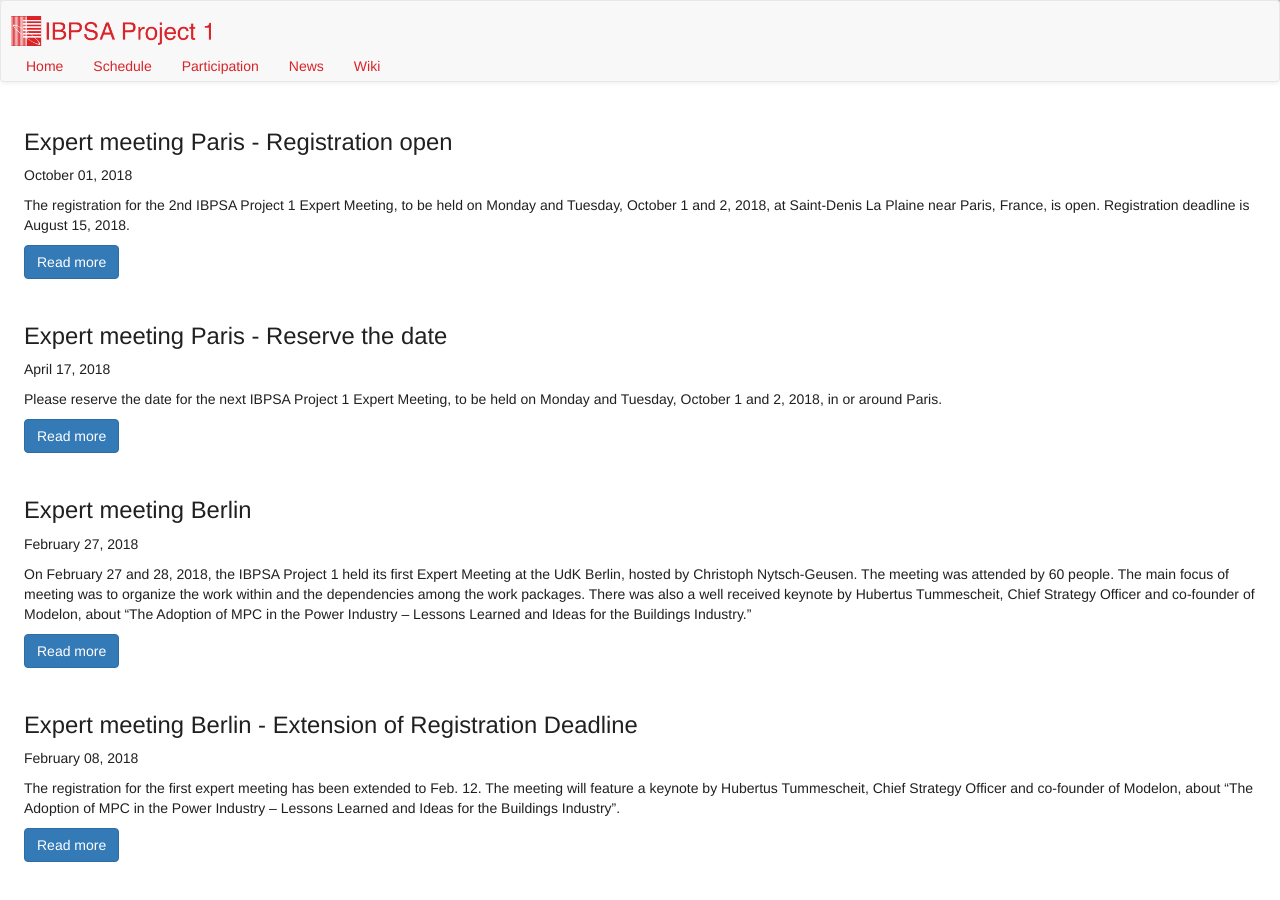
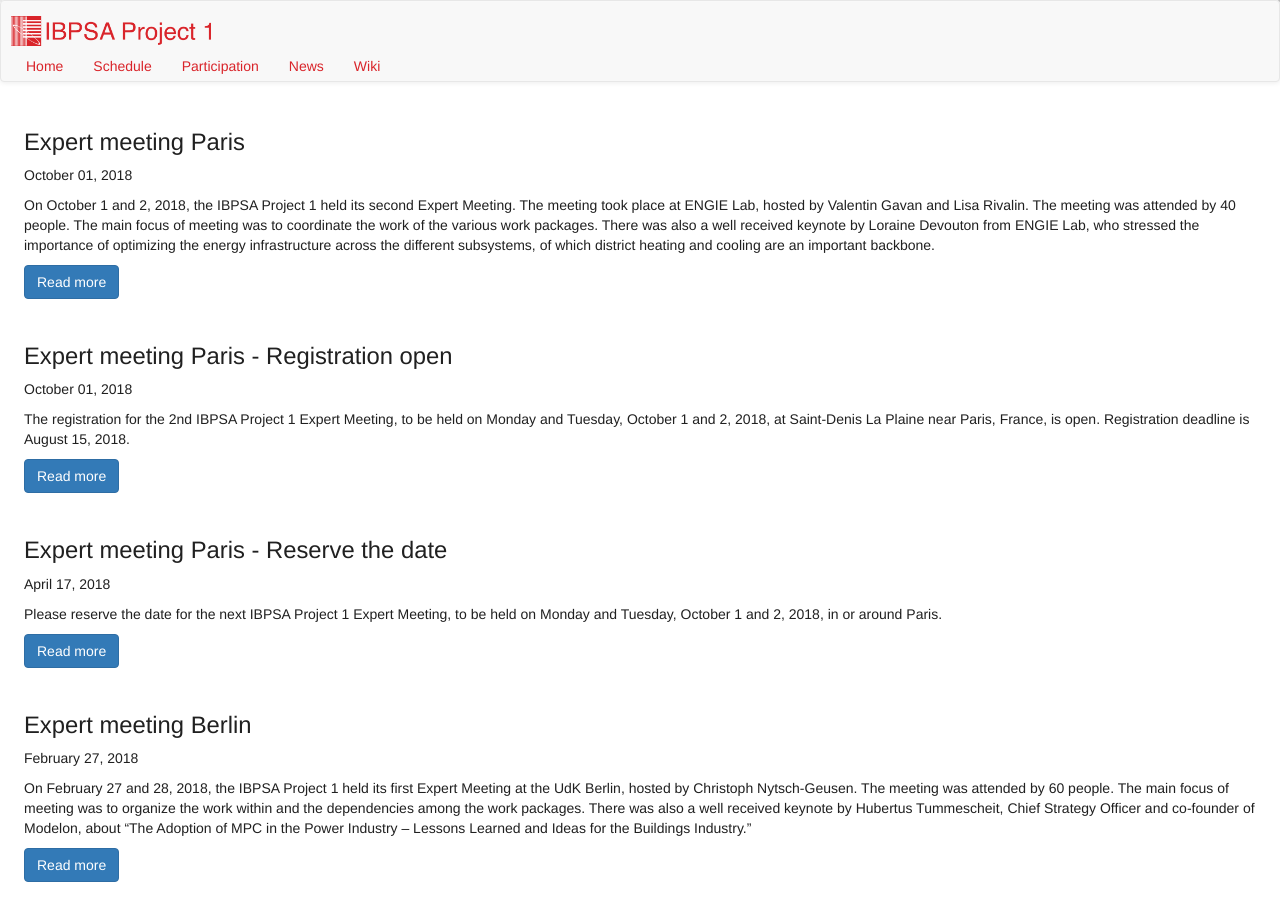
Before and after one commit to ibpsa/project1, a Jekyll site: the page built from news.md, in a window 1280 px wide and 900 px high. Built offline with Jekyll 4.4.1, drawn with Linux system fonts in a browser that asks for light colours; nearby versions of some CDN libraries.

Commit message:
Updated web page with Paris meeting

```diff
--- a/_data/individual_participants.yml
+++ b/_data/individual_participants.yml
@@ -177,3 +177,9 @@
   contact_email: kachalovsky@gmail.com
   affiliation:   Czech Technical University in Prague
   country:       Czech Republic
+
+- date_joined:   10/12/2018
+  contact_name:  Rémi Paturea
+  contact_email: remi.patureau@mines-paritech.fr
+  affiliation:   ENGIE Lab
+  country:       France
--- /dev/null
+++ b/_posts/2018-10-01-expertMeetingParis.md
@@ -0,0 +1,28 @@
+---
+layout: post
+title:  Expert meeting Paris
+event: Expert meeting
+date:   2018-10-01
+categories: meeting news
+type: workshop
+author: Michael Wetter
+---
+
+On October 1 and 2, 2018, the IBPSA Project 1 held its second Expert Meeting. The meeting took place
+at ENGIE Lab, hosted by Valentin Gavan and Lisa Rivalin.
+The meeting was attended by 40 people. The main focus of meeting was to coordinate the work of the various work packages.
+There was also a
+well received keynote by Loraine Devouton from ENGIE Lab,
+who stressed the importance of
+optimizing the energy infrastructure across the different subsystems,
+of which district heating and cooling are an important
+backbone.
+
+
+<!--excerpt-->
+For see the [github repository](https://github.com/ibpsa/project1/tree/master/meetings/2018-10-01-expert-meeting-paris)
+for links to presentations.
+
+![IBPSA Project 1 Expert Meeting Attendees]({{ site.url }}/assets/img/paris-photo.jpg "IBPSA Project 1 Expert Meeting Attendees"){:width="800px"}
+
+*IBPSA Project 1 Expert Meeting Attendees.*
```
Also changed, not shown: assets/img/paris-photo.jpg (added).
